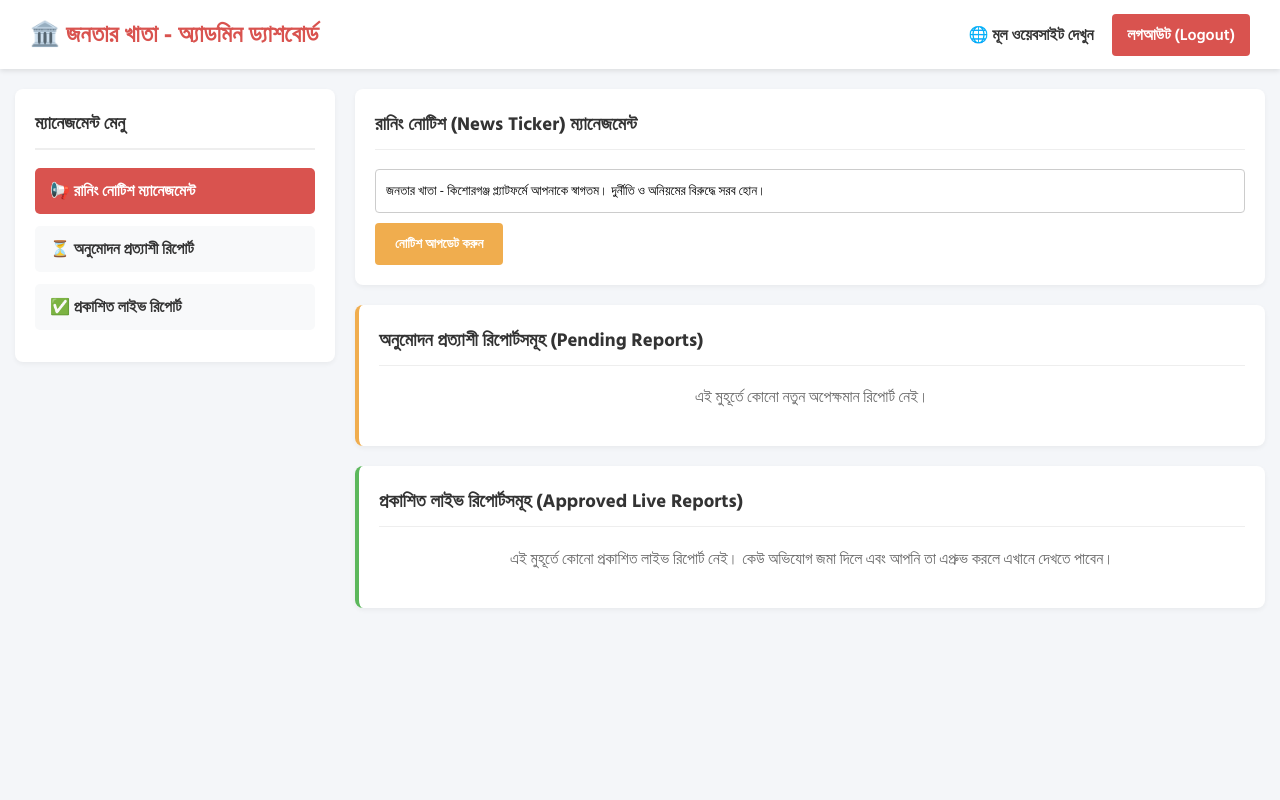
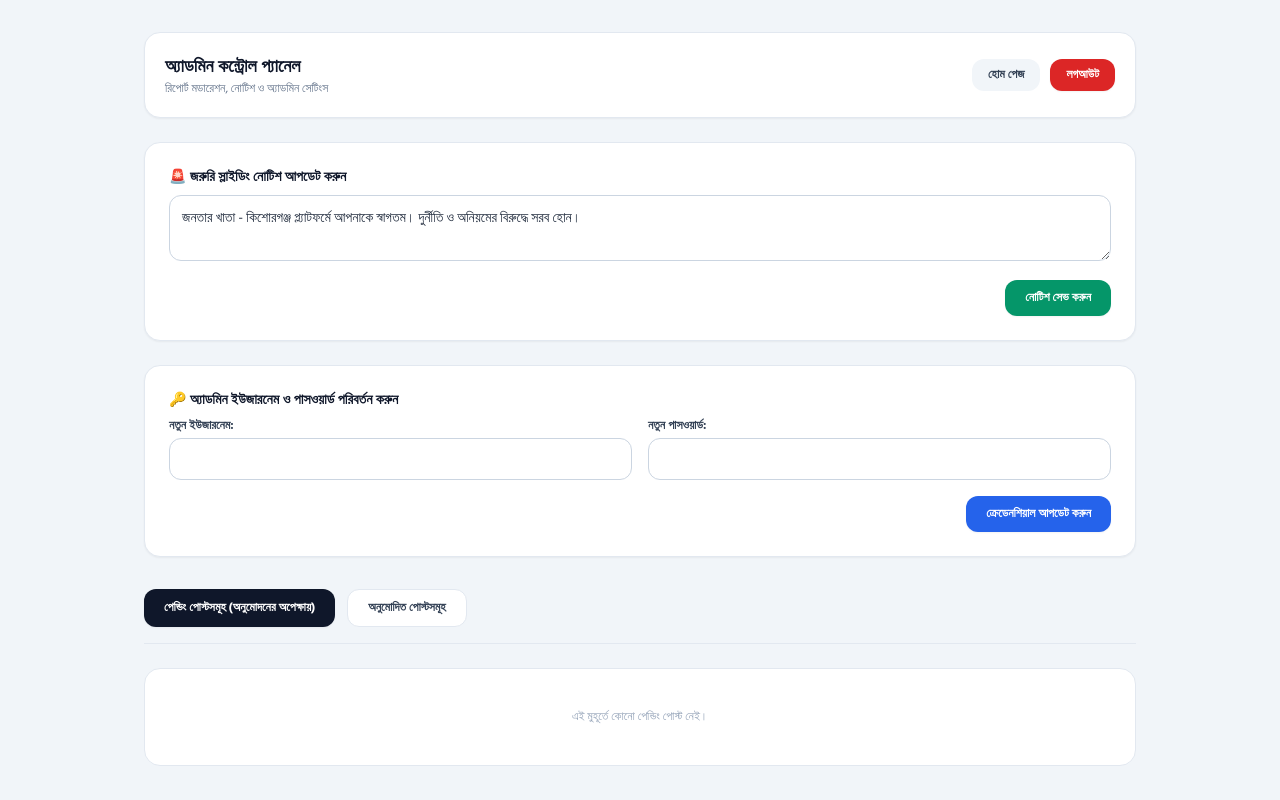
Before and after one commit to junayed1211/jonotar-khata-kishorgonj, a Flask app: template templates/admin.html in a window 1280 px wide. Run offline with Flask 3, Linux system fonts and the light colour scheme; the template is opened without the code that fills it: values that come from a table or form of the project are taken from there, others are empty; some libraries are stand-ins or nearby versions.

Commit message:
Refactor admin.html to use Tailwind CSS
Updated admin panel HTML structure and styles using Tailwind CSS.

```diff
--- a/templates/admin.html
+++ b/templates/admin.html
@@ -4,281 +4,160 @@
     <meta charset="UTF-8">
     <meta name="viewport" content="width=device-width, initial-scale=1.0">
     <title>অ্যাডমিন প্যানেল - জনতার খাতা</title>
-    <link href="https://fonts.googleapis.com/css2?family=Hind+Siliguri:wght@400;600;700&display=swap" rel="stylesheet">
-    <style>
-        body {
-            font-family: 'Hind Siliguri', sans-serif;
-            background-color: #f4f6f9;
-            margin: 0;
-            padding: 0;
-        }
-        .header {
-            background: #fff;
-            padding: 15px 30px;
-            box-shadow: 0 2px 5px rgba(0,0,0,0.1);
-            display: flex;
-            justify-content: space-between;
-            align-items: center;
-        }
-        .header h2 {
-            margin: 0;
-            color: #d9534f;
-        }
-        .logout-btn {
-            background: #d9534f;
-            color: white;
-            padding: 8px 15px;
-            text-decoration: none;
-            border-radius: 4px;
-            font-weight: 600;
-        }
-        .logout-btn:hover {
-            background: #c9302c;
-        }
-        .main-container {
-            display: flex;
-            max-width: 1300px;
-            margin: 20px auto;
-            gap: 20px;
-            padding: 0 15px;
-        }
-        /* Sidebar Menu */
-        .sidebar {
-            width: 280px;
-            background: #fff;
-            padding: 20px;
-            border-radius: 8px;
-            box-shadow: 0 2px 5px rgba(0,0,0,0.05);
-            height: fit-content;
-        }
-        .sidebar h3 {
-            font-size: 18px;
-            margin-top: 0;
-            border-bottom: 2px solid #eee;
-            padding-bottom: 10px;
-            color: #333;
-        }
-        .sidebar ul {
-            list-style: none;
-            padding: 0;
-            margin: 0;
-        }
-        .sidebar li {
-            margin-bottom: 12px;
-        }
-        .sidebar a {
-            display: block;
-            padding: 10px 15px;
-            background: #f8f9fa;
-            color: #333;
-            text-decoration: none;
-            border-radius: 5px;
-            font-weight: 600;
-            transition: 0.2s;
-        }
-        .sidebar a:hover, .sidebar a.active {
-            background: #d9534f;
-            color: white;
-        }
-        /* Content Area */
-        .content-area {
-            flex: 1;
-        }
-        .card {
-            background: #fff;
-            padding: 20px;
-            border-radius: 8px;
-            box-shadow: 0 2px 5px rgba(0,0,0,0.05);
-            margin-bottom: 20px;
-        }
-        .card h3 {
-            margin-top: 0;
-            border-bottom: 1px solid #eee;
-            padding-bottom: 10px;
-            color: #333;
-        }
-        textarea, input[type="text"] {
-            width: 100%;
-            padding: 10px;
-            border: 1px solid #ccc;
-            border-radius: 4px;
-            font-family: 'Hind Siliguri', sans-serif;
-            margin-bottom: 10px;
-            box-sizing: border-box;
-        }
-        .btn {
-            background: #f0ad4e;
-            color: white;
-            border: none;
-            padding: 10px 20px;
-            border-radius: 4px;
-            cursor: pointer;
-            font-weight: 600;
-            font-family: 'Hind Siliguri', sans-serif;
-        }
-        .btn:hover {
-            background: #ec971f;
-        }
-        .table {
-            width: 100%;
-            border-collapse: collapse;
-            margin-top: 10px;
-        }
-        .table th, .table td {
-            border: 1px solid #ddd;
-            padding: 10px;
-            text-align: left;
-            font-size: 14px;
-        }
-        .table th {
-            background: #f8f9fa;
-        }
-        .action-btn {
-            padding: 5px 10px;
-            text-decoration: none;
-            color: white;
-            border-radius: 3px;
-            font-size: 12px;
-            margin-right: 5px;
-        }
-        .btn-approve { background: #5cb85c; }
-        .btn-delete { background: #d9534f; }
-        .login-box {
-            max-width: 400px;
-            margin: 80px auto;
-            background: #fff;
-            padding: 30px;
-            border-radius: 8px;
-            box-shadow: 0 4px 10px rgba(0,0,0,0.1);
-            text-align: center;
-        }
-        .login-box input {
-            margin-bottom: 15px;
-        }
-        .error-msg {
-            color: #d9534f;
-            margin-bottom: 10px;
-        }
-    -</style>
+    <script src="https://cdn.tailwindcss.com"></script>
+    <link href="https://fonts.googleapis.com/css2?family=Hind+Siliguri:wght@400;500;600;700&display=swap" rel="stylesheet">
+    <style>body { font-family: 'Hind Siliguri', sans-serif; }</style>
 </head>
-<body>
+<body class="bg-slate-100 text-slate-800 antialiased min-h-screen">
 
+    <div class="max-w-5xl mx-auto px-4 py-8">
         {% if show_login %}
-    <div class="login-box">
-        <h2>অ্যাডমিন লগইন</h2>
+            <div class="max-w-md mx-auto mt-20 bg-white border border-slate-200 p-8 rounded-3xl shadow-lg">
+                <h1 class="text-2xl font-black mb-2 text-center text-slate-900">অ্যাডমিন কন্ট্রোল</h1>
+                <p class="text-xs text-slate-500 text-center mb-6">নিরাপদ প্রবেশাধিকারের জন্য লগইন করুন</p>
                 {% if error %}
-        <div class="error-msg">{{ error }}</div>
+                    <p class="text-red-500 mb-4 text-xs text-center font-bold bg-red-50 p-2.5 rounded-xl border border-red-200">{{ error }}</p>
                 {% endif %}
-        <form method="POST">
-            <input type="text" name="username" placeholder="ইউজারনেম" required>
-            <input type="password" name="password" placeholder="পাসওয়ার্ড" required>
-            <button type="submit" class="btn" style="width: 100%;">লগইন করুন</button>
+                <form method="POST" class="space-y-4">
+                    <div>
+                        <label class="block text-xs font-bold text-slate-700 mb-1">ইউজারনেম:</label>
+                        <input type="text" name="username" required class="w-full border border-slate-300 p-3 rounded-xl text-sm focus:outline-none focus:border-slate-900">
+                    </div>
+                    <div>
+                        <label class="block text-xs font-bold text-slate-700 mb-1">পাসওয়ার্ড:</label>
+                        <input type="password" name="password" required class="w-full border border-slate-300 p-3 rounded-xl text-sm focus:outline-none focus:border-slate-900">
+                    </div>
+                    <button type="submit" class="w-full bg-slate-900 hover:bg-black text-white font-bold py-3 rounded-xl text-sm transition-all shadow-sm cursor-pointer">লগইন করুন</button>
                 </form>
-        <p style="margin-top: 15px;"><a href="{{ url_for('index') }}" style="color: #666; text-decoration: none;">← মূল ওয়েবসাইটে ফিরে যান</a></p>
+                <div class="mt-5 text-center">
+                    <a href="{{ url_for('index') }}" class="text-xs text-slate-500 hover:text-slate-900 font-medium">← হোম পেজে ফিরে যান</a>
+                </div>
             </div>
         {% else %}
-
-    <div class="header">
-        <h2>🏛️ জনতার খাতা - অ্যাডমিন ড্যাশবোর্ড</h2>
+            <!-- Top Dashboard Bar -->
+            <div class="flex flex-wrap justify-between items-center bg-white p-5 rounded-2xl border border-slate-200 shadow-sm mb-6 gap-4">
                 <div>
-            <a href="{{ url_for('index') }}" target="_blank" style="margin-right: 15px; text-decoration: none; color: #333; font-weight: 600;">🌐 মূল ওয়েবসাইট দেখুন</a>
-            <a href="{{ url_for('logout') }}" class="logout-btn">লগআউট (Logout)</a>
+                    <h1 class="text-lg font-black text-slate-900">অ্যাডমিন কন্ট্রোল প্যানেল</h1>
+                    <p class="text-xs text-slate-500">রিপোর্ট মডারেশন, নোটিশ ও অ্যাডমিন সেটিংস</p>
+                </div>
+                <div class="flex items-center gap-2.5">
+                    <a href="{{ url_for('index') }}" class="bg-slate-100 hover:bg-slate-200 text-slate-700 px-4 py-2 rounded-xl text-xs font-bold transition-all">হোম পেজ</a>
+                    <a href="{{ url_for('logout') }}" class="bg-red-600 hover:bg-red-700 text-white px-4 py-2 rounded-xl text-xs font-bold transition-all shadow-sm">লগআউট</a>
                 </div>
             </div>
 
-    <div class="main-container">
-        <!-- Sidebar Navigation Box -->
-        <div class="sidebar">
-            <h3>ম্যানেজমেন্ট মেনু</h3>
-            <ul>
-                <li><a href="#notice-section" class="active">📢 রানিং নোটিশ ম্যানেজমেন্ট</a></li>
-                <li><a href="#pending-section">⏳ অনুমোদন প্রত্যাশী রিপোর্ট</a></li>
-                <li><a href="#live-section">✅ প্রকাশিত লাইভ রিপোর্ট</a></li>
-            </ul>
+            {% with messages = get_flashed_messages() %}
+                {% if messages %}
+                    <div class="bg-emerald-50 border border-emerald-300 text-emerald-700 px-4 py-3 rounded-xl mb-6 text-sm font-bold shadow-sm">
+                        {{ messages[0] }}
                     </div>
+                {% endif %}
+            {% endwith %}
 
-        <!-- Main Content Area -->
-        <div class="content-area">
-
-            <!-- Notice Management -->
-            <div id="notice-section" class="card">
-                <h3>রানিং নোটিশ (News Ticker) ম্যানেজমেন্ট</h3>
-                <form action="{{ url_for('update_notice') }}" method="POST">
-                    <input type="text" name="notice_text" value="{{ notice.content if notice else '' }}" required>
-                    <button type="submit" class="btn">নোটিশ আপডেট করুন</button>
+            <!-- Notice Update Section -->
+            <div class="bg-white p-6 rounded-2xl border border-slate-200 shadow-sm mb-6">
+                <h2 class="font-black text-sm mb-2 text-slate-900">🚨 জরুরি স্লাইডিং নোটিশ আপডেট করুন</h2>
+                <form action="{{ url_for('update_notice') }}" method="POST" class="space-y-3">
+                    <textarea name="notice_text" rows="2" class="w-full border border-slate-300 p-3 rounded-xl text-sm focus:outline-none focus:border-slate-900" required>{% if notice %}{{ notice.content }}{% endif %}</textarea>
+                    <div class="flex justify-end">
+                        <button type="submit" class="bg-emerald-600 hover:bg-emerald-700 text-white px-5 py-2.5 rounded-xl text-xs font-bold transition-all shadow-sm cursor-pointer">নোটিশ সেভ করুন</button>
+                    </div>
                 </form>
             </div>
 
-            <!-- Pending Reports -->
-            <div id="pending-section" class="card" style="border-left: 4px solid #f0ad4e;">
-                <h3>অনুমোদন প্রত্যাশী রিপোর্টসমূহ (Pending Reports)</h3>
+            <!-- Admin Credentials Update Section -->
+            <div class="bg-white p-6 rounded-2xl border border-slate-200 shadow-sm mb-8">
+                <h2 class="font-black text-sm mb-2 text-slate-900">🔑 অ্যাডমিন ইউজারনেম ও পাসওয়ার্ড পরিবর্তন করুন</h2>
+                <form action="{{ url_for('update_credentials') }}" method="POST" class="grid grid-cols-1 sm:grid-cols-2 gap-4 items-end">
+                    <div>
+                        <label class="block text-xs font-bold text-slate-700 mb-1">নতুন ইউজারনেম:</label>
+                        <input type="text" name="new_username" value="{{ admin_setting.username }}" required class="w-full border border-slate-300 p-2.5 rounded-xl text-sm focus:outline-none focus:border-slate-900">
+                    </div>
+                    <div>
+                        <label class="block text-xs font-bold text-slate-700 mb-1">নতুন পাসওয়ার্ড:</label>
+                        <input type="text" name="new_password" value="{{ admin_setting.password }}" required class="w-full border border-slate-300 p-2.5 rounded-xl text-sm focus:outline-none focus:border-slate-900">
+                    </div>
+                    <div class="sm:col-span-2 flex justify-end">
+                        <button type="submit" class="bg-blue-600 hover:bg-blue-700 text-white px-5 py-2.5 rounded-xl text-xs font-bold transition-all shadow-sm cursor-pointer">ক্রেডেনশিয়াল আপডেট করুন</button>
+                    </div>
+                </form>
+            </div>
+
+            <!-- Tab Switcher Buttons -->
+            <div class="flex gap-3 mb-6 border-b border-slate-200 pb-4">
+                <button onclick="switchTab('pending')" id="tabBtnPending" class="px-5 py-2.5 rounded-xl text-xs font-bold transition-all bg-slate-900 text-white shadow-sm cursor-pointer">
+                    পেন্ডিং পোস্টসমূহ (অনুমোদনের অপেক্ষায়)
+                </button>
+                <button onclick="switchTab('approved')" id="tabBtnApproved" class="px-5 py-2.5 rounded-xl text-xs font-bold transition-all bg-white text-slate-700 border border-slate-200 hover:bg-slate-50 cursor-pointer">
+                    অনুমোদিত পোস্টসমূহ
+                </button>
+            </div>
+
+            <!-- Tab 1: Pending Posts Section -->
+            <div id="sectionPending" class="space-y-4">
                 {% if pending_posts %}
-                <table class="table">
-                    <thead>
-                        <tr>
-                            <th>উপজেলা</th>
-                            <th>খাত</th>
-                            <th>বিবরণ</th>
-                            <th>কার্যক্রম</th>
-                        </tr>
-                    </thead>
-                    <tbody>
-                        {% for post in pending_posts %}
-                        <tr>
-                            <td>{{ post.thana }}</td>
-                            <td>{{ post.category }}</td>
-                            <td>{{ post.content }}</td>
-                            <td>
-                                <a href="{{ url_for('admin_action', post_id=post.id, action='approve') }}" class="action-btn btn-approve">অনুমোদন দিন</a>
-                                <a href="{{ url_for('admin_action', post_id=post.id, action='delete') }}" class="action-btn btn-delete" onclick="return confirm('নিশ্চিত ডিলিট করতে চান?')">ডিলিট</a>
-                            </td>
-                        </tr>
+                    {% for p in pending_posts %}
+                        <div class="bg-white p-5 rounded-2xl border-l-4 border-amber-500 border-y border-r border-slate-200 shadow-sm flex flex-col sm:flex-row justify-between items-start sm:items-center gap-4">
+                            <div>
+                                <p class="text-xs text-slate-500 mb-1 font-semibold">থানা: <strong class="text-slate-800">{{ p.thana }}</strong> | দপ্তর: <strong class="text-slate-800">{{ p.category }}</strong></p>
+                                <p class="text-sm text-slate-900 leading-relaxed">{{ p.content }}</p>
+                            </div>
+                            <div class="flex items-center gap-2 shrink-0">
+                                <a href="{{ url_for('admin_action', post_id=p.id, action='approve') }}" class="bg-emerald-600 hover:bg-emerald-700 text-white px-4 py-2 rounded-xl text-xs font-bold transition-all shadow-sm">এপ্রুভ করুন</a>
+                                <a href="{{ url_for('admin_action', post_id=p.id, action='delete') }}" class="bg-rose-600 hover:bg-rose-700 text-white px-4 py-2 rounded-xl text-xs font-bold transition-all shadow-sm">ডিলিট</a>
+                            </div>
+                        </div>
                     {% endfor %}
-                    </tbody>
-                </table>
                 {% else %}
-                <p style="color: #666; text-align: center;">এই মুহূর্তে কোনো নতুন অপেক্ষমান রিপোর্ট নেই।</p>
+                    <div class="bg-white p-10 rounded-2xl border border-slate-200 text-center text-slate-400 text-xs font-medium">
+                        এই মুহূর্তে কোনো পেন্ডিং পোস্ট নেই।
+                    </div>
                 {% endif %}
             </div>
 
-            <!-- Approved Live Reports -->
-            <div id="live-section" class="card" style="border-left: 4px solid #5cb85c;">
-                <h3>প্রকাশিত লাইভ রিপোর্টসমূহ (Approved Live Reports)</h3>
+            <!-- Tab 2: Approved Posts Section -->
+            <div id="sectionApproved" class="space-y-4 hidden">
                 {% if approved_posts %}
-                <table class="table">
-                    <thead>
-                        <tr>
-                            <th>আইডি</th>
-                            <th>উপজেলা</th>
-                            <th>খাত</th>
-                            <th>বিবরণ</th>
-                            <th>ভোট (সত্য/মিথ্যা)</th>
-                            <th>কার্যক্রম</th>
-                        </tr>
-                    </thead>
-                    <tbody>
-                        {% for post in approved_posts %}
-                        <tr>
-                            <td>{{ to_bn(post.id) }}</td>
-                            <td>{{ post.thana }}</td>
-                            <td>{{ post.category }}</td>
-                            <td>{{ post.content }}</td>
-                            <td>👍 {{ to_bn(post.true_votes) }} / 👎 {{ to_bn(post.false_votes) }}</td>
-                            <td>
-                                <a href="{{ url_for('admin_action', post_id=post.id, action='delete') }}" class="action-btn btn-delete" onclick="return confirm('এই লাইভ পোস্টটি ডিলিট করতে চান?')">ডিলিট করুন</a>
-                            </td>
-                        </tr>
+                    {% for p in approved_posts %}
+                        <div class="bg-white p-5 rounded-2xl border-l-4 border-emerald-500 border-y border-r border-slate-200 shadow-sm flex flex-col sm:flex-row justify-between items-start sm:items-center gap-4">
+                            <div>
+                                <p class="text-xs text-slate-500 mb-1 font-semibold">থানা: <strong class="text-slate-800">{{ p.thana }}</strong> | দপ্তর: <strong class="text-slate-800">{{ p.category }}</strong></p>
+                                <p class="text-sm text-slate-900 leading-relaxed">{{ p.content }}</p>
+                            </div>
+                            <div class="shrink-0">
+                                <a href="{{ url_for('admin_action', post_id=p.id, action='delete') }}" class="bg-rose-600 hover:bg-rose-700 text-white px-4 py-2 rounded-xl text-xs font-bold transition-all shadow-sm">ডিলিট করুন</a>
+                            </div>
+                        </div>
                     {% endfor %}
-                    </tbody>
-                </table>
                 {% else %}
-                <p style="color: #666; text-align: center;">এই মুহূর্তে কোনো প্রকাশিত লাইভ রিপোর্ট নেই। কেউ অভিযোগ জমা দিলে এবং আপনি তা এপ্রুভ করলে এখানে দেখতে পাবেন।</p>
+                    <div class="bg-white p-10 rounded-2xl border border-slate-200 text-center text-slate-400 text-xs font-medium">
+                        কোনো অনুমোদিত পোস্ট নেই।
+                    </div>
                 {% endif %}
             </div>
 
+            <script>
+                function switchTab(tab) {
+                    const btnPending = document.getElementById('tabBtnPending');
+                    const btnApproved = document.getElementById('tabBtnApproved');
+                    const secPending = document.getElementById('sectionPending');
+                    const secApproved = document.getElementById('sectionApproved');
+
+                    if(tab === 'pending') {
+                        btnPending.className = "px-5 py-2.5 rounded-xl text-xs font-bold transition-all bg-slate-900 text-white shadow-sm cursor-pointer";
+                        btnApproved.className = "px-5 py-2.5 rounded-xl text-xs font-bold transition-all bg-white text-slate-700 border border-slate-200 hover:bg-slate-50 cursor-pointer";
+                        secPending.classList.remove('hidden');
+                        secApproved.classList.add('hidden');
+                    } else {
+                        btnApproved.className = "px-5 py-2.5 rounded-xl text-xs font-bold transition-all bg-slate-900 text-white shadow-sm cursor-pointer";
+                        btnPending.className = "px-5 py-2.5 rounded-xl text-xs font-bold transition-all bg-white text-slate-700 border border-slate-200 hover:bg-slate-50 cursor-pointer";
+                        secApproved.classList.remove('hidden');
+                        secPending.classList.add('hidden');
+                    }
+                }
+            </script>
+        {% endif %}
     </div>
-    </div>
-    {% endif %}
 
 </body>
 </html>
```
Lines whose indentation alone changed are shown as unchanged.
